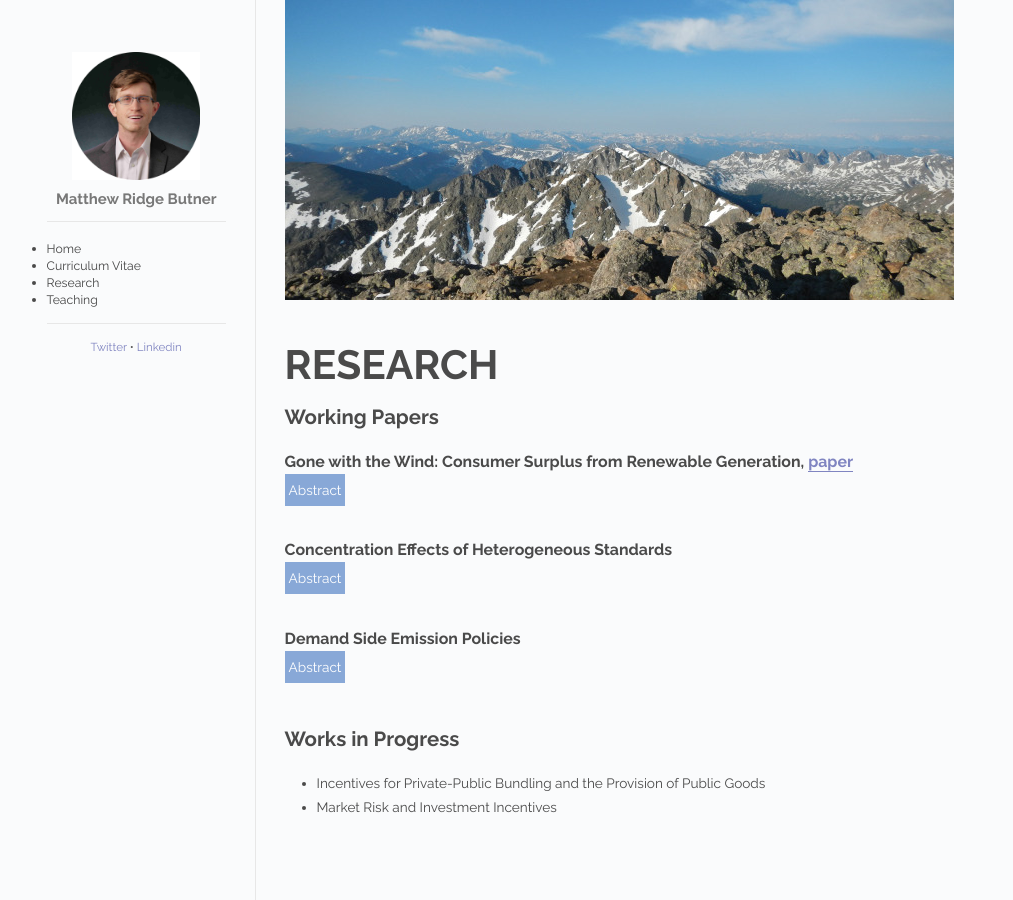
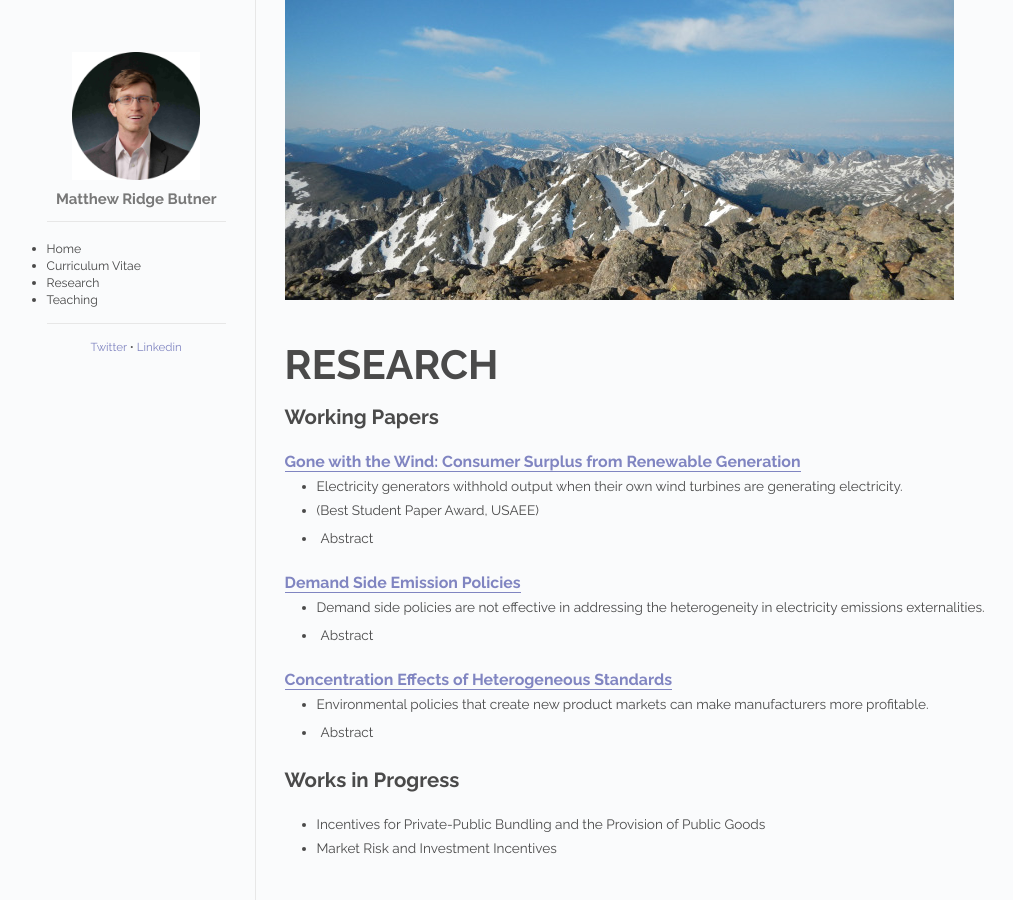
Before and after one commit to mattbutner/mattbutner.github.io, a Jekyll site: the page built from research.md, in a window 1280 px wide. Shown: the whole page, without its empty margins (103-1116 px from the left). Built offline with Jekyll 4.4.1, drawn with Linux system fonts in a browser that asks for light colours.

Commit message:
added papers

```diff
--- a/css/container.css
+++ b/css/container.css
@@ -5,11 +5,11 @@
 /*****************************************************************************/
 
 .container {
-    background-color: #88a8d7; /* Green */
+/*    background-color: #88a8d7;
     border: none;
     color: white;
     text-decoration: none;
-    display: inline-block;
+    display: inline-block;*/
     padding: 2px 2px;
 
 }
@@ -21,7 +21,7 @@
     cursor: pointer;
 }
 .container .content {
-    background-color:#ffffff;
-    color: black;
+/*    background-color:#ffffff;
+    color: black; */
     display: none;
 }
--- a/research.md
+++ b/research.md
@@ -8,29 +8,26 @@ date:   2019-03-03 12:00:00
 
 ## Working Papers
 
-### Gone with the Wind: Consumer Surplus from Renewable Generation, [paper](/filecabinet/butner_jmp.pdf)
+### [Gone with the Wind: Consumer Surplus from Renewable Generation](/filecabinet/gonewiththewind.pdf)
+- Electricity generators withhold output when their own wind turbines are generating electricity.
+- (Best Student Paper Award, USAEE)
+- <div class="container">
+  <div class="header"><span>Abstract</span>
+  </div>
+  <div class="content">
+    A majority of the electricity in the United States is cleared in a wholesale electricity market that is structured as a multi-unit, uniform price, auction. Over the past ten years there has been a rapid and large increase in the capacity of renewable electricity generation in these wholesale markets, drastically changing how these markets operate. One consensus is that this renewable generation is decreasing the wholesale price of electricity, as these units displace higher cost electricity generating units. Using a supply function equilibrium framework, I show how increased renewable generation can emphasize the economic incentive to withhold capacity, attenuating the impact of renewable generation on the wholesale price. Taking advantage of detailed data on the largest wholesale electricity market in the United States, I provide direct evidence that horizontally integrated firms that own wind turbines and other assets will withhold their other assets when their own wind turbine is generating electricity.  As a result, over 30% of wind generation is replacing withheld units suggesting a decrease in potential consumer surplus of 3.3 billion US Dollars from 2014 to 2016.</div></div>
 
-<div class="container">
-<div class="header"><span>Abstract</span>
-</div>
-<div class="content">
-  A majority of the electricity in the United States is cleared in a wholesale electricity market that is structured as a multi-unit, uniform price, auction. Over the past ten years there has been a rapid and large increase in the capacity of renewable electricity generation in these wholesale markets, drastically changing how these markets operate. One consensus is that this renewable generation is decreasing the wholesale price of electricity, as these units displace higher cost electricity generating units. Using a supply function equilibrium framework, I show how increased renewable generation can emphasize the economic incentive to withhold capacity, attenuating the impact of renewable generation on the wholesale price. Taking advantage of detailed data on the largest wholesale electricity market in the United States, I provide direct evidence that horizontally integrated firms that own wind turbines and other assets will withhold their other assets when their own wind turbine is generating electricity.  As a result, over 30% of wind generation is replacing withheld units suggesting a decrease in potential consumer surplus of 3.3 billion US Dollars from 2014 to 2016.</div></div>
-<br>
 
-### Concentration Effects of Heterogeneous Standards
+### [Demand Side Emission Policies](/filecabinet/demand_side_emissions.pdf)
+- Demand side policies are not effective in addressing the heterogeneity in electricity emissions externalities.
+- <div class="container"><div class="header"><span>Abstract</span> </div><div class="content">
+When implementing a Pigouvian tax to address an externality, a principle is that the effectiveness of the policy is independent on where the tax is implemented. This would suggest that pricing the emissions associated with the generation, transmission, and distribution of electricity would be equally effective where the electricity is produced, or where it is consumed by residential, industrial, or commercial customers. I use hourly data on power plant generation and pollution emissions from 2010 to 2015 to evaluate alternative policies for addressing emission externalities associated with electricity generation.  I show that demand side policies, focusing on all generation within a given hour, are extremely ineffective in capturing the total variation in emission externalities. Conversely, the second best supply side policy can capture almost all of variation in emission externalities. This suggests that policies designed to address emission externalities should focus on wholesale markets operations and the generation of electricity, not utility retail pricing or demand response programs. </div></div>
 
-<div class="container">
-<div class="header"><span>Abstract</span> </div>
-<div class="content">
+
+### [Concentration Effects of Heterogeneous Standards](/filecabinet/refiner_concentration.pdf)
+- Environmental policies that create new product markets can make manufacturers more profitable.
+- <div class="container"> <div class="header"><span>Abstract</span> </div> <div class="content">
   Environmental regulations can alter the geographic and product markets in which firms compete. This impacts a firm's ability to exercise market power, and profits subsequently. This ability to charge a higher markup-over-cost can counteract the increase in the cost of production associated with the environmental regulation. In the context of the Boutique Fuel Standards resulting from the 1990 Clean Air Act Amendments, I use a latent profit approach to show how refineries that were more exposed to the environmental regulation were less likely to exit the market. This is consistent with a model of spatial Cournot competition in which firms can invest in a technology that allows them to charge a higher mark up. </div></div>
-  <br>
-
-### Demand Side Emission Policies
-<div class="container">
-<div class="header"><span>Abstract</span> </div>
-<div class="content">
-When implementing a Pigouvian tax to address an externality, a principle is that the effectiveness of the policy is independent on where the tax is implemented. This would suggest that pricing the emissions associated with the generation, transmission, and distribution of electricity would be equally effective where the electricity is produced, or where it is consumed by residential, industrial, or commercial customers. I use hourly data on power plant generation and pollution emissions from 2010 to 2015 to evaluate alternative policies for addressing emission externalities associated with electricity generation.  I show that demand side policies, focusing on all generation within a given hour, are extremely ineffective in capturing the total variation in emission externalities. Conversely, the second best supply side policy can capture almost all of variation in emission externalities. This suggests that policies designed to address emission externalities should focus on wholesale markets operations and the generation of electricity, not utility retail pricing or demand response programs. </div></div>
-<br>
 
 
 ## Works in Progress
```
Also changed, not shown: 5 other files.
